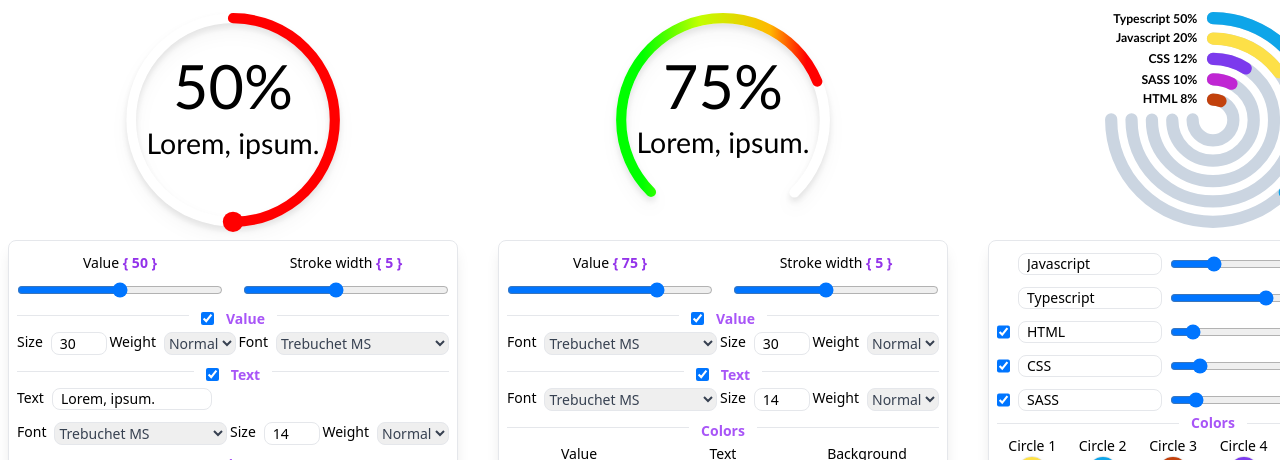
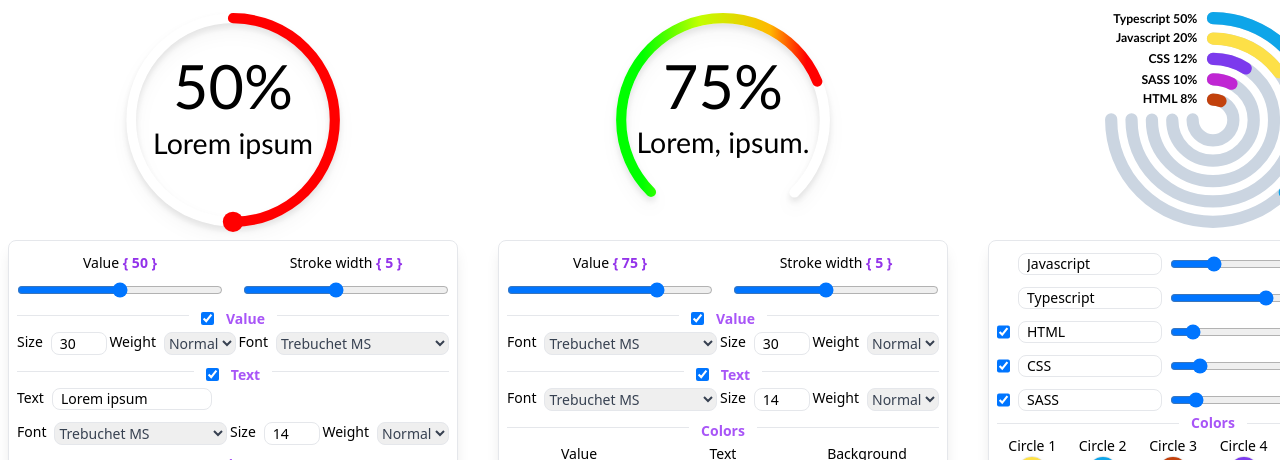
Before and after one commit to alptugidin/react-circular-progress-bar, a React (Vite) app: page / in a window 1280 px wide. Shown: the top 460 px of the page. Built offline with nearby package versions, Linux system fonts and the light colour scheme.

Commit message:
add new props

```diff
--- a/src/components/FlatDemo/FlatDemo.tsx
+++ b/src/components/FlatDemo/FlatDemo.tsx
@@ -18,15 +18,16 @@ const FlatDemo: React.FC = () => {
       valueColor: '#000000',
       textColor: '#000000',
       showValue: true,
-      showText: true,
       loadingTime: 1000,
-      text: 'Lorem, ipsum.',
+      text: 'Lorem ipsum',
+      strokeLinecap: 'round',
       bgColor: '#ffffff',
-      strokeLinecap: 'round',
       shape: 'full',
       showMiniCircle: true,
       miniCircleColor: '#ff0000',
-      valueAnimation: true
+      miniCircleSize: 5,
+      valueAnimation: true,
+      intersectionEnabled: true
     }
   );
   const [progress, setProgress] = useState(flatOptions.range.to / 2);
@@ -38,7 +39,7 @@ const FlatDemo: React.FC = () => {
           range={{ from: flatOptions.range.from, to: flatOptions.range.to }}
           showMiniCircle={flatOptions.showMiniCircle}
           showValue={flatOptions.showValue}
-          showText={flatOptions.showText}
+          sign={{ value: '%', position: 'end' }}
           text={flatOptions.text}
           sx={{
             barColor: flatOptions.strokeColor,
@@ -56,7 +57,9 @@ const FlatDemo: React.FC = () => {
             textFamily: flatOptions.textFamily,
             loadingTime: flatOptions.loadingTime,
             miniCircleColor: flatOptions.miniCircleColor,
-            valueAnimation: flatOptions.valueAnimation
+            miniCircleSize: flatOptions.miniCircleSize,
+            valueAnimation: flatOptions.valueAnimation,
+            intersectionEnabled: flatOptions.intersectionEnabled
           }}
         />
       </div>
```
